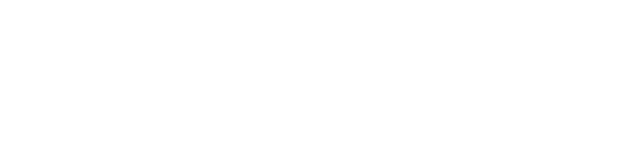
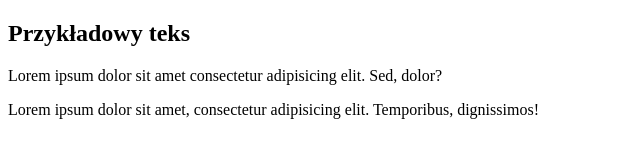
Before and after one commit to DawidGaleziewski/16090, a plain HTML site: page index.html in a window 1280 px wide. Shown: the whole page, without its empty margins (0-640 px from the left). Drawn offline with Linux system fonts and the light colour scheme.

Commit message:
added html structure

```diff
--- a/index.html
+++ b/index.html
@@ -5,8 +5,18 @@
     <meta name="viewport" content="width=device-width, initial-scale=1.0">
     <meta http-equiv="X-UA-Compatible" content="ie=edge">
     <title>Document</title>
+    <link rel="stylesheet" href="styles.css">
 </head>
 <body>
+    <article class="article">
+        <h1 class="article__header">Przykładowy teks</h1>
+        <p class="article__paragraph--top">
+            Lorem ipsum dolor sit amet consectetur adipisicing elit. Sed, dolor?
+        </p>
+        <p class="article__paragraph--bottom">
+            Lorem ipsum dolor sit amet, consectetur adipisicing elit. Temporibus, dignissimos!
+        </p>
+    </article>
 
 </body>
 </html>
```
